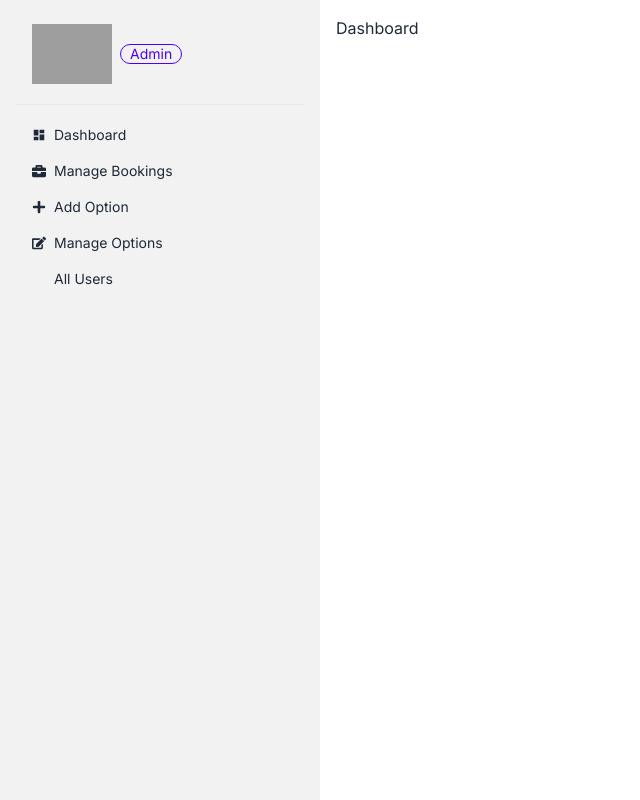
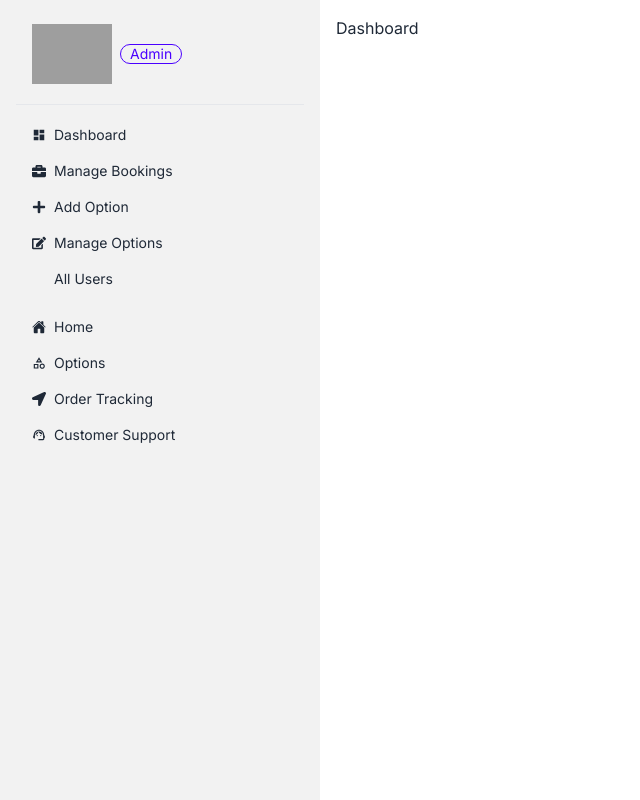
Before and after one commit to weird-samuel/E-commerce-frontend, a React (Vite) app: page /dashboard in a window 1280 px wide. Shown: the whole page, without its empty margins (0-640 px from the left). Built offline with nearby package versions, Linux system fonts and the light colour scheme; no server answers; sample sign-in values are in the browser's storage; grey boxes are pictures that could not be loaded; some icons are missing.

Commit message:
admin page - dashboard

```diff
--- a/src/layout/DashboardLayout.jsx
+++ b/src/layout/DashboardLayout.jsx
@@ -1,10 +1,51 @@
 import { Link, Outlet } from "react-router-dom";
-import { MdDashboard, MdDashboardCustomize } from "react-icons/md";
+import {
+  MdDashboard,
+  MdDashboardCustomize,
+  MdOutlineCategory,
+  MdOutlineSupportAgent,
+} from "react-icons/md";
 import { FaUsers } from "react-icons/fa6";
-import { FaBriefcase, FaEdit, FaPlus, FaUser } from "react-icons/fa";
+import {
+  FaBriefcase,
+  FaEdit,
+  FaLocationArrow,
+  FaPlus,
+  FaUser,
+} from "react-icons/fa";
+import { IoHome } from "react-icons/io5";
 import { useContext } from "react";
 import { AuthContext } from "../context/AuthProvider";
+// logo
 
+const sharedLinks = (
+  <>
+    <li className="mt-3">
+      <Link to={"/"}>
+        <IoHome />
+        Home
+      </Link>
+    </li>
+    <li>
+      <Link to={"/options"}>
+        <MdOutlineCategory />
+        Options
+      </Link>
+    </li>
+    <li>
+      <Link to={"/order-tracking  "}>
+        <FaLocationArrow />
+        Order Tracking
+      </Link>
+    </li>
+    <li>
+      <Link to={"/customer-support"}>
+        <MdOutlineSupportAgent />
+        Customer Support
+      </Link>
+    </li>
+  </>
+);
 const DashboardLayout = () => {
   const { logout } = useContext(AuthContext);
   const handleLogout = () => {
@@ -88,6 +129,9 @@ const DashboardLayout = () => {
                 All Users
               </Link>
             </li>
+
+            {/* shared links */}
+            {sharedLinks}
           </ul>
         </div>
       </div>
```
